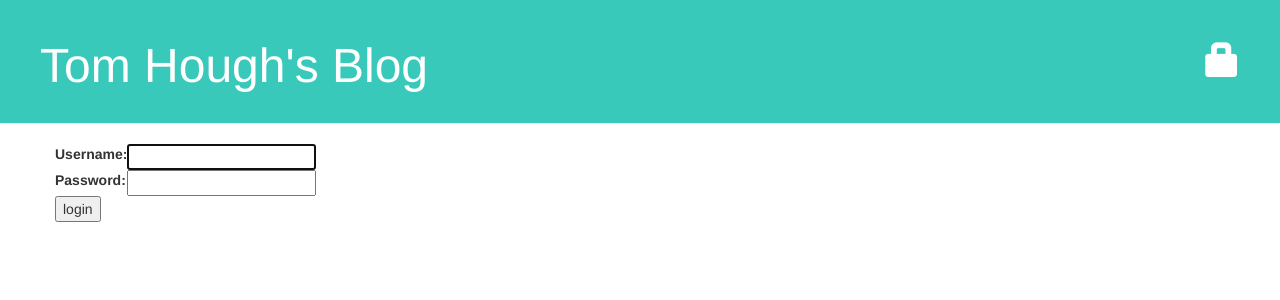
After one commit to though0901/BridgingCoursework, a Django app: page /accounts/login/ in a window 1280 px wide. The commit adds this page. Shown: the top 300 px of the page. Run offline with Django 3.2, Linux system fonts and the light colour scheme; some libraries are stand-ins or nearby versions.

Commit message:
added login and some other features

```diff
--- a/blog/static/css/blog.css
+++ b/blog/static/css/blog.css
@@ -31,7 +31,7 @@
     float: right;
     font-size: 26pt;
     margin-right: 20px;
-    padding: 20px;
+    padding-top: 20px;
 }
 
 .post {
--- a/blog/templates/blog/base.html
+++ b/blog/templates/blog/base.html
@@ -5,6 +5,10 @@
 		<div class="page-header">
 			{% if user.is_authenticated %}
 			    <a href="{% url 'post_new' %}" class="top-menu"><span class="glyphicon glyphicon-plus"></span></a>
+			    <a href="{% url 'post_draft_list' %}" class="top-menu"><span class="glyphicon glyphicon-edit"></span></a>
+			    <p class="top-menu">Hello {{ user.username }} <small>(<a href="{% url 'logout' %}">Log out</a>)</small></p>
+			{% else %}
+				<a href="{% url 'login' %}" class="top-menu"><span class="glyphicon glyphicon-lock"></span></a>
 			{% endif %}
 	    	<h1><a href="/">Tom Hough's Blog</a></h1>
 	    </div>
--- a/blog/templates/blog/post_detail.html
+++ b/blog/templates/blog/post_detail.html
@@ -3,6 +3,7 @@
 {% block content %}
 	{% if user.is_authenticated %}
 	     <a class="btn btn-default" href="{% url 'post_edit' pk=post.pk %}"><span class="glyphicon glyphicon-pencil"></span></a>
+	     <a class="btn btn-default" href="{% url 'post_remove' pk=post.pk %}"><span class="glyphicon glyphicon-remove"></span></a>
 	{% endif %}
 	<h2>
 		{{ post.title }}
@@ -10,7 +11,9 @@
             <div class="date">
                 (published: {{ post.published_date }})
             </div>
-        {% endif %}
+        {% else %}
+        	<a class="btn btn-default" href="{% url 'post_publish' pk=post.pk %}">Publish</a>
+        {% endif%}
 	</h2>
 
 	<p>{{ post.text|linebreaksbr }}</p>
--- /dev/null
+++ b/blog/templates/registration/login.html
@@ -0,0 +1,24 @@
+{% extends "blog/base.html" %}
+
+{% block content %}
+    {% if form.errors %}
+        <p>Your username and password didn't match. Please try again.</p>
+    {% endif %}
+
+    <form method="post" action="{% url 'login' %}">
+    {% csrf_token %}
+        <table>
+        <tr>
+            <td>{{ form.username.label_tag }}</td>
+            <td>{{ form.username }}</td>
+        </tr>
+        <tr>
+            <td>{{ form.password.label_tag }}</td>
+            <td>{{ form.password }}</td>
+        </tr>
+        </table>
+
+        <input type="submit" value="login" />
+        <input type="hidden" name="next" value="{{ next }}" />
+    </form>
+{% endblock %}
--- a/blog/urls.py
+++ b/blog/urls.py
@@ -6,4 +6,7 @@ urlpatterns = [
     path('post/<int:pk>/', views.post_detail, name='post_detail'),
     path('post/new/', views.post_new, name='post_new'),
     path('post/<int:pk>/edit/', views.post_edit, name='post_edit'),
+    path('drafts/', views.post_draft_list, name='post_draft_list'),
+    path('post/<pk>/publish', views.post_publish, name='post_publish'),
+    path('post/<pk>/remove/', views.post_remove, name='post_remove'),
 ]
--- a/mysite/settings.py
+++ b/mysite/settings.py
@@ -120,3 +120,5 @@ USE_TZ = True
 
 STATIC_URL = '/static/'
 STATIC_ROOT = os.path.join(BASE_DIR,'static')
+
+LOGIN_REDIRECT_URL = '/'
--- a/mysite/urls.py
+++ b/mysite/urls.py
@@ -16,7 +16,11 @@ Including another URLconf
 from django.contrib import admin
 from django.urls import path, include
 
+from django.contrib.auth import views
+
 urlpatterns = [
     path('admin/', admin.site.urls),
+    path('accounts/login/', views.LoginView.as_view(), name='login'),
+    path('accounts/logout/', views.LogoutView.as_view(next_page='/'), name='logout'),
     path('', include('blog.urls')),
 ]
```
Also changed, not shown: blog/templates/blog/post_draft_list.html (added, +13 -0 lines), blog/views.py (+20 -0 lines).
